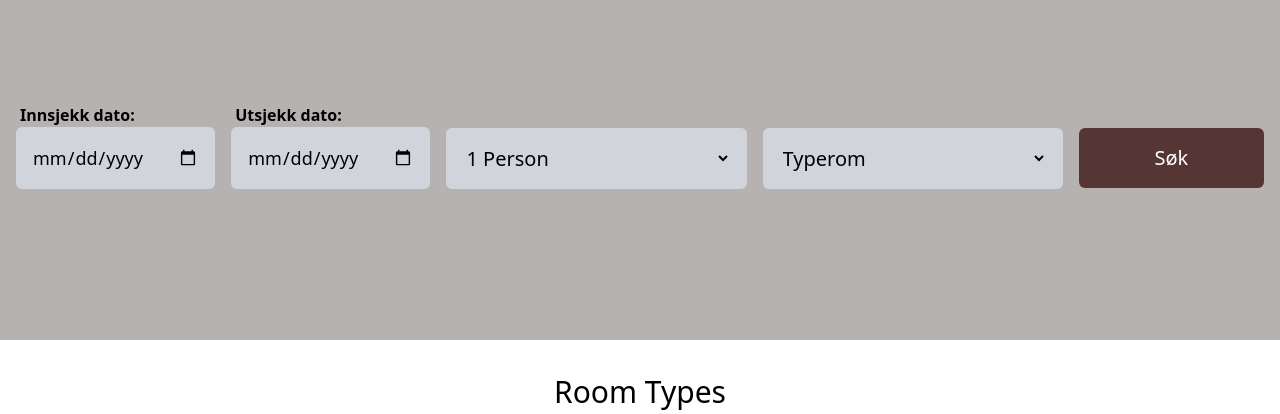
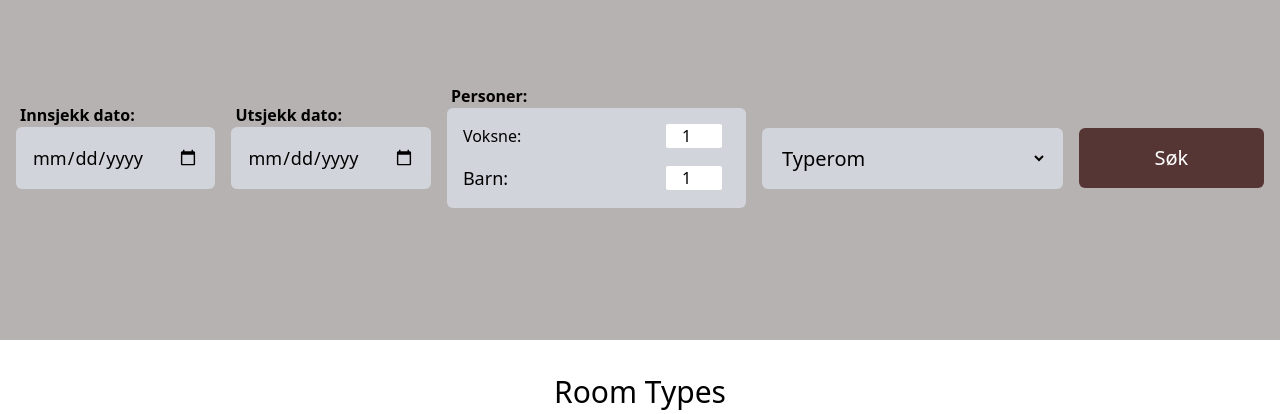
Before and after one commit to Nicoletapa/Rombooking-system-, a PHP site: page / in a window 1280 px wide. Shown: the part 64-478 px from the top of the page. Run offline with PHP 8.4, Linux system fonts and the light colour scheme; the visitor is signed in with stand-in values (Sample User, id 1); data that the repository does not hold is empty; some libraries are stand-ins or nearby versions.

Commit message:
bruker kan spesifisere hvor mange personer er i bookingen

```diff
--- a/Oversikt.php
+++ b/Oversikt.php
@@ -10,7 +10,12 @@ if ($_SERVER["REQUEST_METHOD"] == "POST") {
 
     // Hent valgt antall personer og romtype
     $romtype = $_POST['romtype'];
-    $antallPersoner = $_POST['antallPersoner'];
+    $antallPersoner = $_SESSION['voksne'] + $_SESSION['barn'];
+    //$antallPersoner = $_POST['antallPersoner'];
+
+    // Hent antall voksne og barn fra inputfeltene
+    $_SESSION['voksne'] = isset($_POST['voksne']) ? (int)$_POST['voksne'] : 1;
+    $_SESSION['barn'] = isset($_POST['barn']) ? (int)$_POST['barn'] : 1;
 
     // SQL for å finne ledige rom med logikk for kapasitet og romtype
     $sql = "SELECT RomID, RomTypeID
@@ -54,6 +59,14 @@ if ($_SERVER["REQUEST_METHOD"] == "POST") {
 
     // Lukk forbindelsen
     $conn->close();
+
+    // Setter standardverdiene for inputfeltene
+    if (!isset($_SESSION['voksne'])) {
+        $_SESSION['voksne'] = 1;
+    }
+    if (!isset($_SESSION['barn'])) {
+        $_SESSION['barn'] = 0;
+    }
 }
 ?>
 
@@ -89,14 +102,32 @@ if ($_SERVER["REQUEST_METHOD"] == "POST") {
                     <input type="date" id="utsjekk" name="utsjekk" required class="relative bg-transparent text-lg">
                 </div>
             </div>
-            <div class="w-1/4 bg-gray-300 text-xl p-4 rounded-md">
-                <select name="antallPersoner" class="w-full bg-transparent h-full">
-                    <option value="1">1 Person</option>
-                    <option value="2">2 Personer</option>
-                    <option value="3">3 Personer</option>
-                    <option value="4">4 Personer</option>
-                    <!-- Legg til flere / andre alternativer etterhvert..-->
-                </select>
+            <div class="relative w-1/4">
+                <label for="personer" class="absolute -top-6 left-1 font-semibold">Personer:</label>
+                <div class="bg-gray-300 flex flex-col p-4 rounded-md">
+                        <!-- VOKSNE -->
+                         <div class="flex items-center justify-between mb-4">
+                            <span class="flex items-center">Voksne:</span>
+                            <input type="number" id="voksne" name="voksne" value="<?php echo $_SESSION['voksne']; ?>" min="1" class="w-14 text-center mx-2 bg-white rounded-sm" required>
+                         </div>
+
+                         <!-- BARN -->
+                         <div class="flex items-center justify-between">
+                            <span class="text-lg">Barn:</span>
+                            <input type="number" id="barn" name="barn" value="<?php echo $_SESSION['barn']; ?>"min="0" class="w-14 text-center mx-2 bg-white rounded-sm">
+                         </div>
+
+
+                    <!-- select name="antallPersoner" class="w-full bg-transparent h-full">
+                            <option value="1 voksen, 0 barn">1 voksen, 0 barn</option>
+                            <option value="2 voksne, 0 barn">2 voksne, 0 barn</option>
+                            <option value="1 voksen, 1 barn">1 voksen, 1 barn</option>
+                            <option value="2 voksne, 1 barn">2 voksne, 1 barn</option>
+                            <option value="1 voksne, 2 barn">1 voksen, 2 barn</option>
+                            <option value="2 voksne, 2 barn">2 voksne, 2 barn</option>
+                            Legg til flere / andre alternativer etterhvert..
+                        </select> -->
+                </div>
             </div>
             <div class="w-1/4 bg-gray-300 text-xl p-4 rounded-md">
                 <select name="romtype" class="w-full bg-transparent h-full">
```
